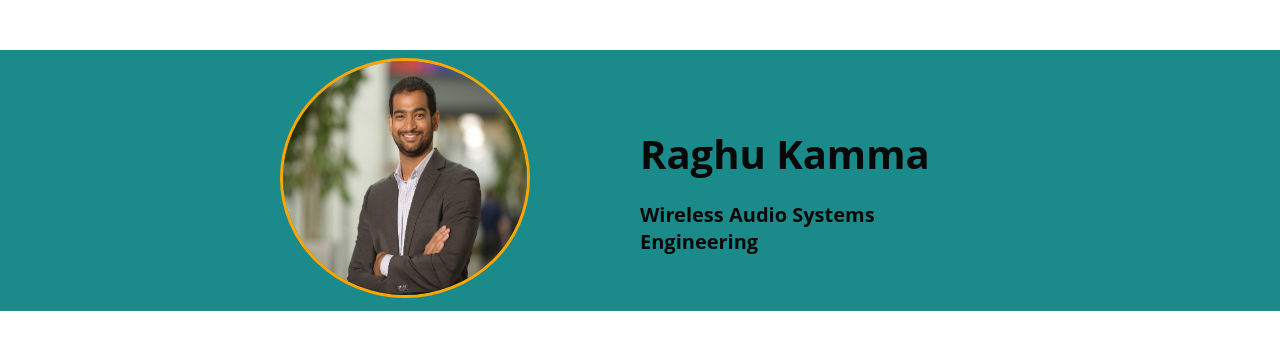
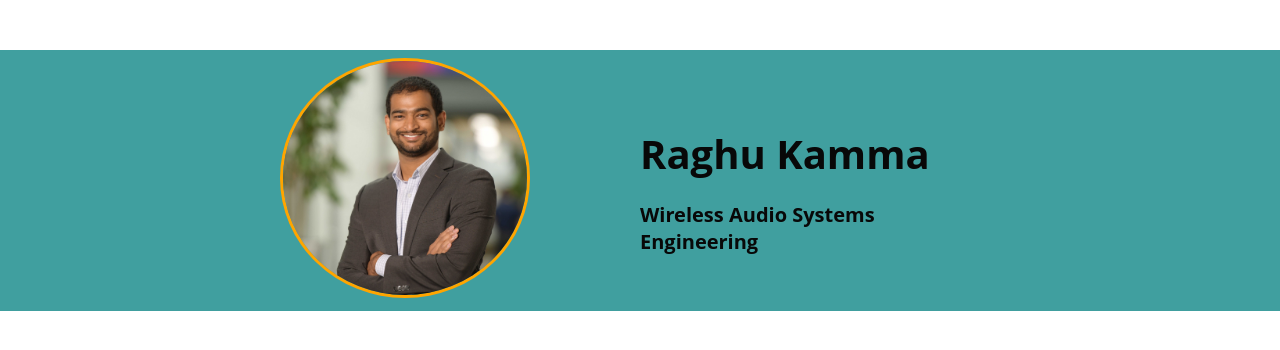
Before and after one commit to raghukamma/kammainc.com, a plain HTML site: page banner.html in a window 1280 px wide. Drawn offline with nearby package versions, Linux system fonts and the light colour scheme.

Commit message:
polished "show more" button, headshot and banner

```diff
--- a/styles.css
+++ b/styles.css
@@ -13,7 +13,7 @@
   --red: #ff0000;
   --blue: #0000ff;
   --footer: #212121;
-  --rama: #1b8a8a;
+  --rama: #409f9f;
 }
 
 body {
@@ -135,6 +135,7 @@ body {
   height: 240px;
   border-radius: 50%;
   border: 3px solid var(--orange);
+  object-fit: cover;
 }
 
 .name {
@@ -213,6 +214,7 @@ body {
   height: 40px;
   margin-right: 10px;
   cursor: pointer;
+  border-radius: 5rem;
 }
 .show-more-button-class:hover {
   background-color: var(--lightgray);
```
